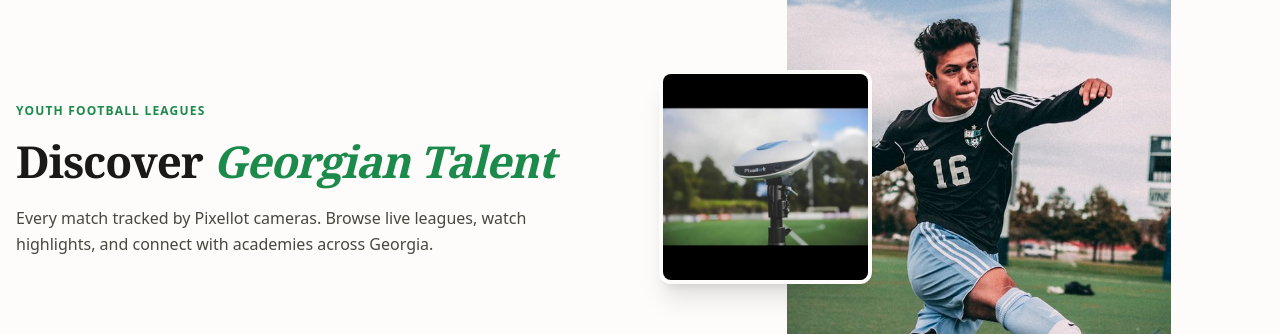
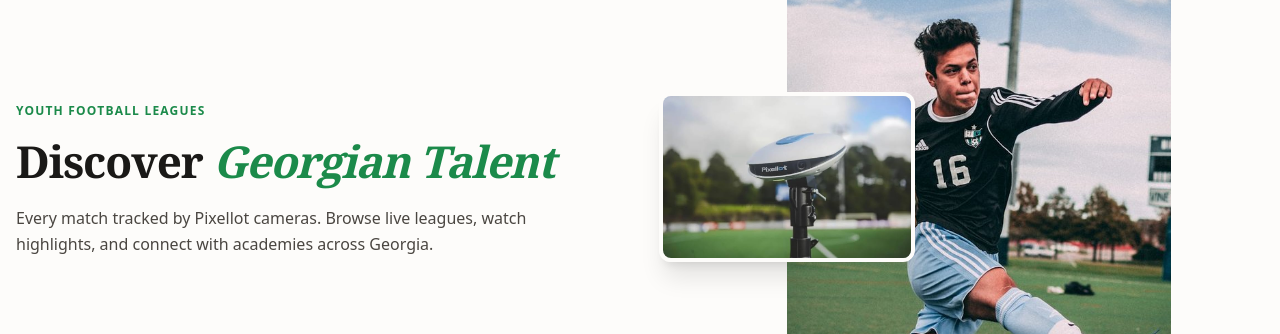
Before and after one commit to kvimso/football, a Next.js app: page /leagues in a window 1280 px wide. Shown: the part 192-526 px from the top of the page. Built offline with nearby package versions, Linux system fonts and the light colour scheme; no server answers; the database is empty.

Commit message:
fix(leagues): zoom out Pixellot accent — full image, 3:2 aspect, no crop

```diff
--- a/src/components/league/LeagueHero.tsx
+++ b/src/components/league/LeagueHero.tsx
@@ -61,8 +61,8 @@ export async function LeagueHero() {
 
               {/* Accent photo (Pixellot camera) — smaller, overlapping */}
               <div
-                className="relative z-10 hidden aspect-square overflow-hidden rounded-xl border-4 border-background shadow-xl md:block"
-                style={{ gridColumn: '1 / 6', gridRow: '1 / 3', alignSelf: 'center' }}
+                className="relative z-10 hidden aspect-[3/2] overflow-hidden rounded-xl border-4 border-background shadow-xl md:block"
+                style={{ gridColumn: '1 / 7', gridRow: '1 / 3', alignSelf: 'center' }}
               >
                 <Image
                   src="/images/leagues/collage-accent.jpg"
```
Also changed, not shown: public/images/leagues/collage-accent.jpg.
